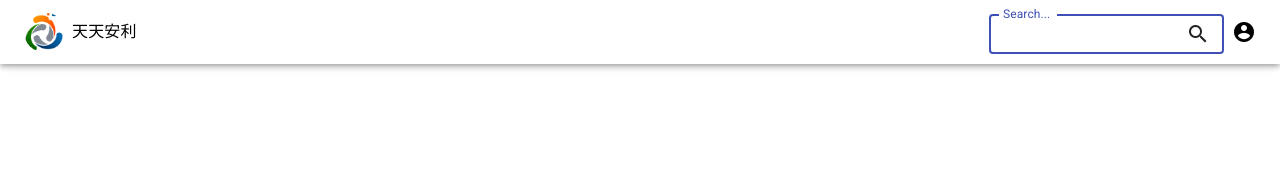
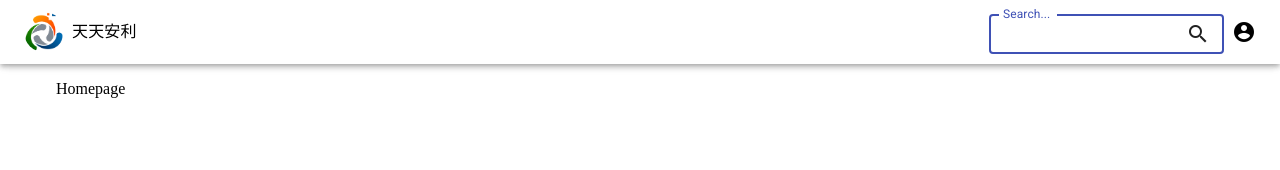
Before and after one commit to ttanli/web, a React app: page / in a window 1280 px wide. Shown: the top 170 px of the page. Built offline with nearby package versions, Linux system fonts and the light colour scheme.

Commit message:
Setup API, router, store

```diff
--- a/package.json
+++ b/package.json
@@ -14,12 +14,11 @@
   "dependencies": {
     "@material-ui/core": "^4.1.2",
     "@material-ui/styles": "^4.1.2",
-    "lodash": "^4.17.15",
     "react": "^16.8.6",
     "react-app-polyfill": "^1.0.1",
     "react-dom": "^16.8.6",
     "react-redux": "^7.1.0",
-    "react-router": "^5.0.1",
+    "react-router-dom": "^5.0.1",
     "redux": "^4.0.1",
     "typeface-roboto": "^0.0.54"
   },
--- /dev/null
+++ b/src/apis/index.js
@@ -0,0 +1,5 @@
+import axios from "axios";
+
+const BASE_URL = "https://api.ttanli.com";
+
+export { axios, BASE_URL };
--- a/src/components/App.js
+++ b/src/components/App.js
@@ -1,14 +1,31 @@
 import React, { Component } from "react";
+import { BrowserRouter, Route } from "react-router-dom";
+import Homepage from "@/components/Homepage";
 import NavBar from "@/components/common/NavBar";
+
+import { Container } from "@material-ui/core";
+import { withStyles } from "@material-ui/styles";
+
+const styles = (theme) => ({
+  "contents-container": {
+    marginTop: "80px",
+  },
+});
 
 class App extends Component {
   render() {
+    const { classes } = this.props;
     return (
-      <React.Fragment>
-        <NavBar />
-      </React.Fragment>
+      <BrowserRouter>
+        <Container>
+          <NavBar></NavBar>
+          <Container component="main" className={classes["contents-container"]}>
+            <Route exact path="/" component={Homepage} />
+          </Container>
+        </Container>
+      </BrowserRouter>
     );
   }
 }
 
-export default App;
+export default withStyles(styles)(App);
--- /dev/null
+++ b/src/components/Homepage.js
@@ -0,0 +1,5 @@
+import React from "react";
+
+export default function Homepage() {
+  return <div>Homepage</div>;
+}
--- a/src/components/common/NavBar.js
+++ b/src/components/common/NavBar.js
@@ -5,9 +5,12 @@ import { AppBar, Toolbar, Grid, Avatar, Typography, TextField, Hidden, Icon } fr
 import { connect } from "react-redux";
 
 class NavBar extends Component {
-  state = {
-    keyword: "",
-  };
+  constructor(props) {
+    super(props);
+    this.state = {
+      keyword: "",
+    };
+  }
   handleClickAccountIcon = () => {
     console.log("click");
   };
@@ -31,12 +34,15 @@ class NavBar extends Component {
     }
   };
 
+  handleLogoOnClick = () => {
+    this.props.history.push("/");
+  };
   render() {
     return (
       <AppBar color="inherit">
         <Toolbar variant="regular">
           <Grid container alignItems="center" justify="flex-start" spacing={1}>
-            <Grid item>
+            <Grid item onClick={this.handleLogoOnClick} style={{ cursor: "pointer" }}>
               <Avatar alt="logo" src={logo} />
             </Grid>
             <Grid item>
--- a/src/index.js
+++ b/src/index.js
@@ -3,11 +3,9 @@ import React from "react";
 import ReactDOM from "react-dom";
 import "typeface-roboto";
 
-import { createStore } from "redux";
 import { Provider } from "react-redux";
-import rootReducer from "./reducers";
 
-const store = createStore(rootReducer);
+import store from "./store";
 
 import App from "@/components/App";
 
--- /dev/null
+++ b/src/store/index.js
@@ -0,0 +1,6 @@
+import { createStore } from "redux";
+import rootReducer from "./reducers";
+
+const store = createStore(rootReducer);
+
+export default store;
```
Also changed, not shown: src/apis/navbar.js (added, +19 -0 lines), src/store/reducers/dailyReducer.js (renamed from src/reducers/dailyReducer.js), src/store/reducers/index.js (renamed from src/reducers/index.js), 1 other file (tests, documents, lock files or other folders).
